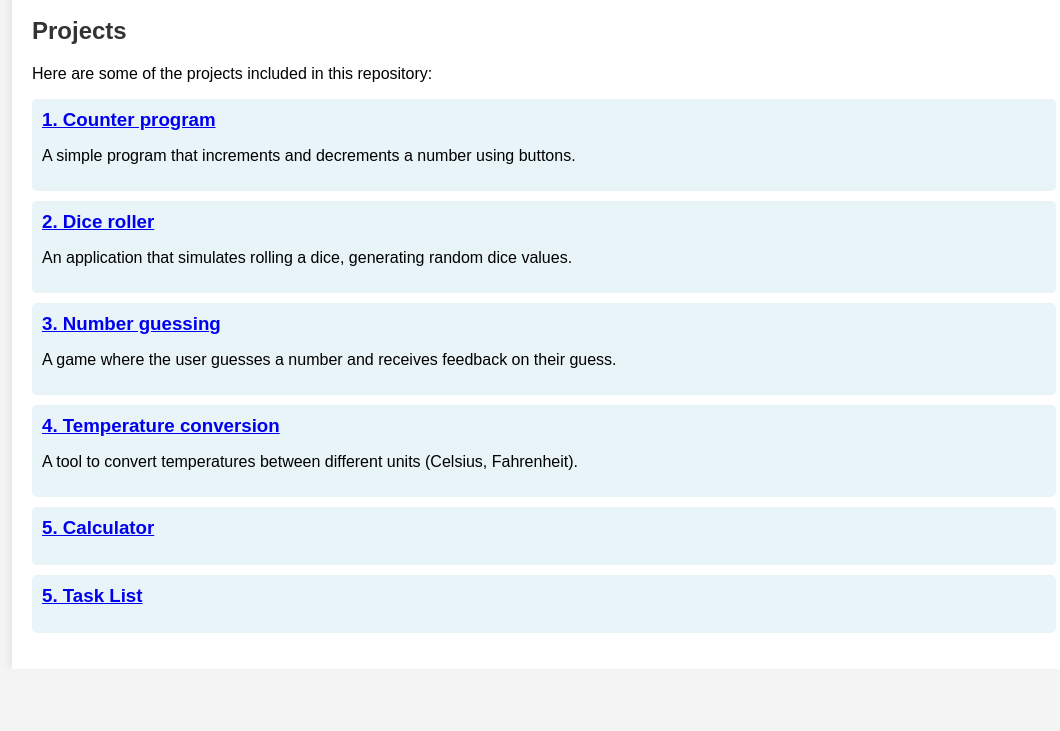
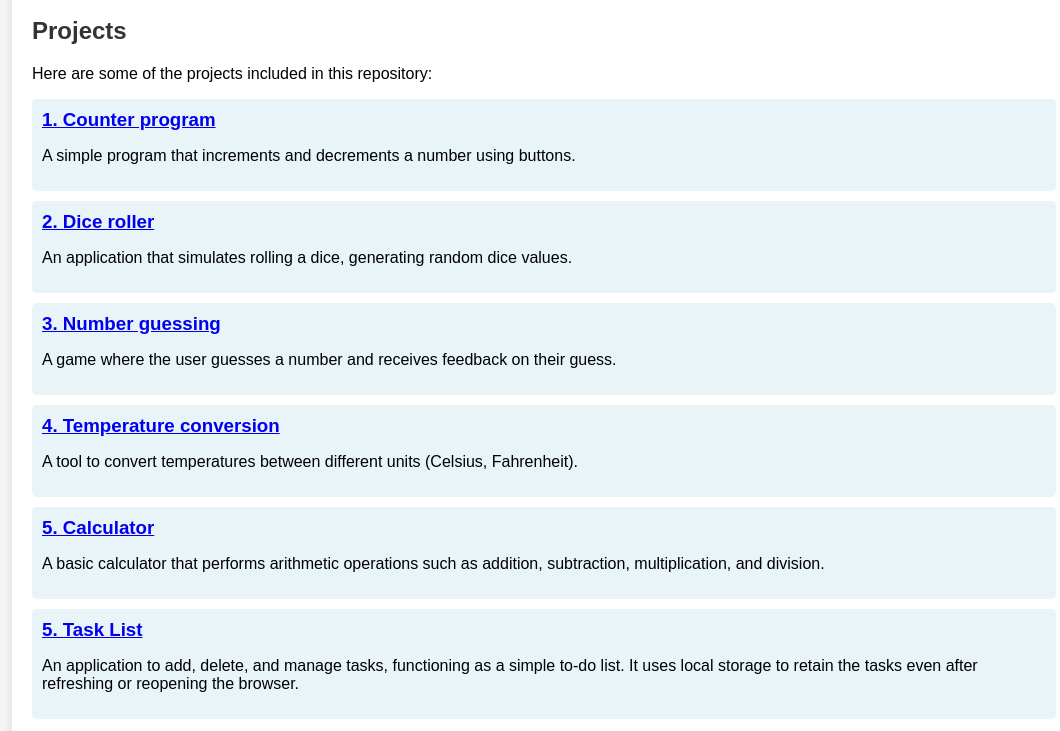
Before and after one commit to khaledkamr/JavaScript-applications, a plain HTML site: page index.html in a window 1280 px wide. Shown: the part 139-870 px from the top of the page, without its empty margins (96-1156 px from the left). Before the commit the page ends 808 px from the top, so only its background shows below. Drawn offline with Linux system fonts and the light colour scheme.

Commit message:
Added secription to the calculator and task list

```diff
--- a/index.html
+++ b/index.html
@@ -74,13 +74,13 @@
                 <a href="Calculator/index.html">
                     <h3>5. Calculator</h3>
                 </a>
-                <p></p>
+                <p>A basic calculator that performs arithmetic operations such as addition, subtraction, multiplication, and division.</p>
             </li>
             <li class="project">
                 <a href="Task list/index.html">
                     <h3>5. Task List</h3>
                 </a>
-                <p></p>
+                <p>An application to add, delete, and manage tasks, functioning as a simple to-do list. It uses local storage to retain the tasks even after refreshing or reopening the browser.</p>
             </li>
         </ul>
     </div>
```
